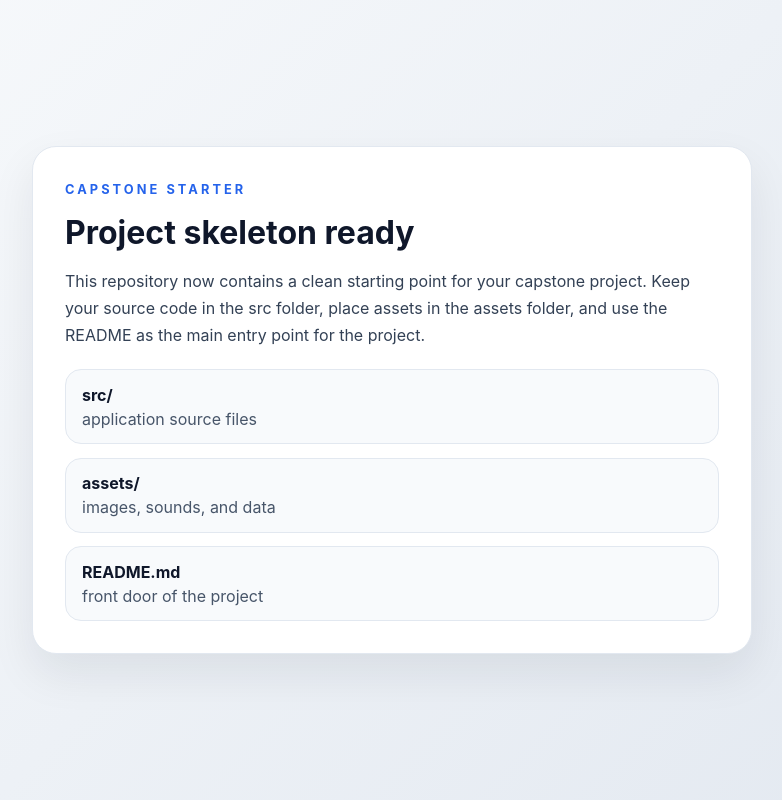
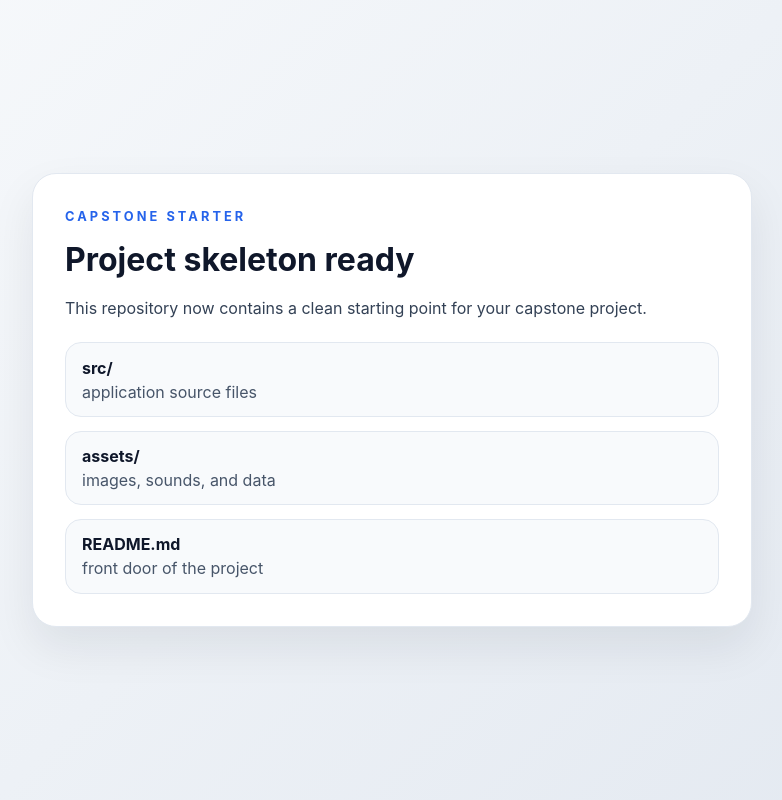
Before and after one commit to vikkyyyt1-hash/PWA, a React (Vite) app: page / in a window 1280 px wide. Shown: the whole page, without its empty margins (248-1030 px from the left). Built offline with nearby package versions, Linux system fonts and the light colour scheme; the HTML template or start-up script is replaced by a standard one.

Commit message:
Adjust starter content

```diff
--- a/src/App.jsx
+++ b/src/App.jsx
@@ -6,8 +6,7 @@ function App() {
         <h1>Project skeleton ready</h1>
         <p>
           This repository now contains a clean starting point for your capstone project.
-          Keep your source code in the src folder, place assets in the assets folder,
-          and use the README as the main entry point for the project.
+
         </p>
         <div className="grid">
           <div>
```
